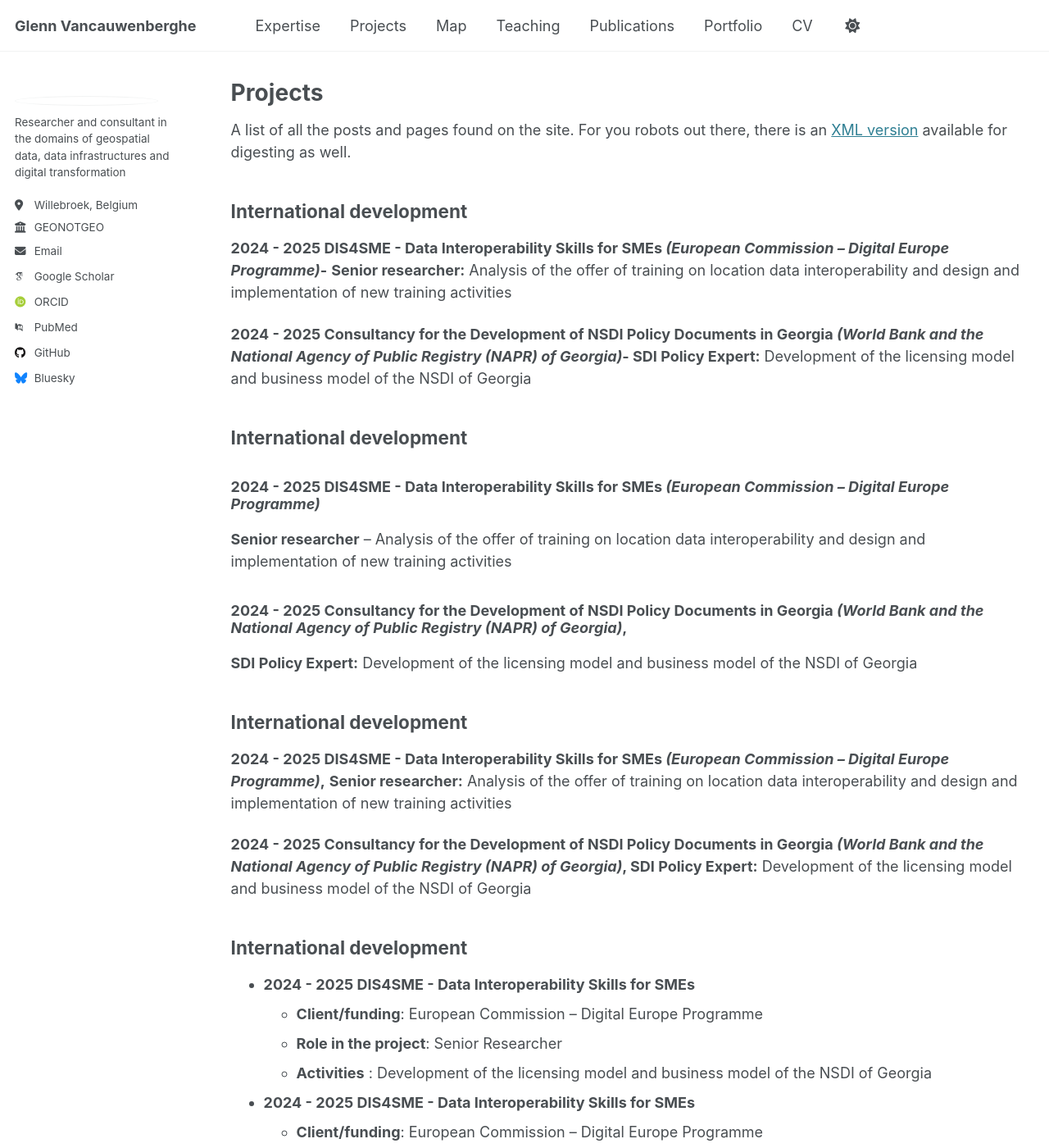
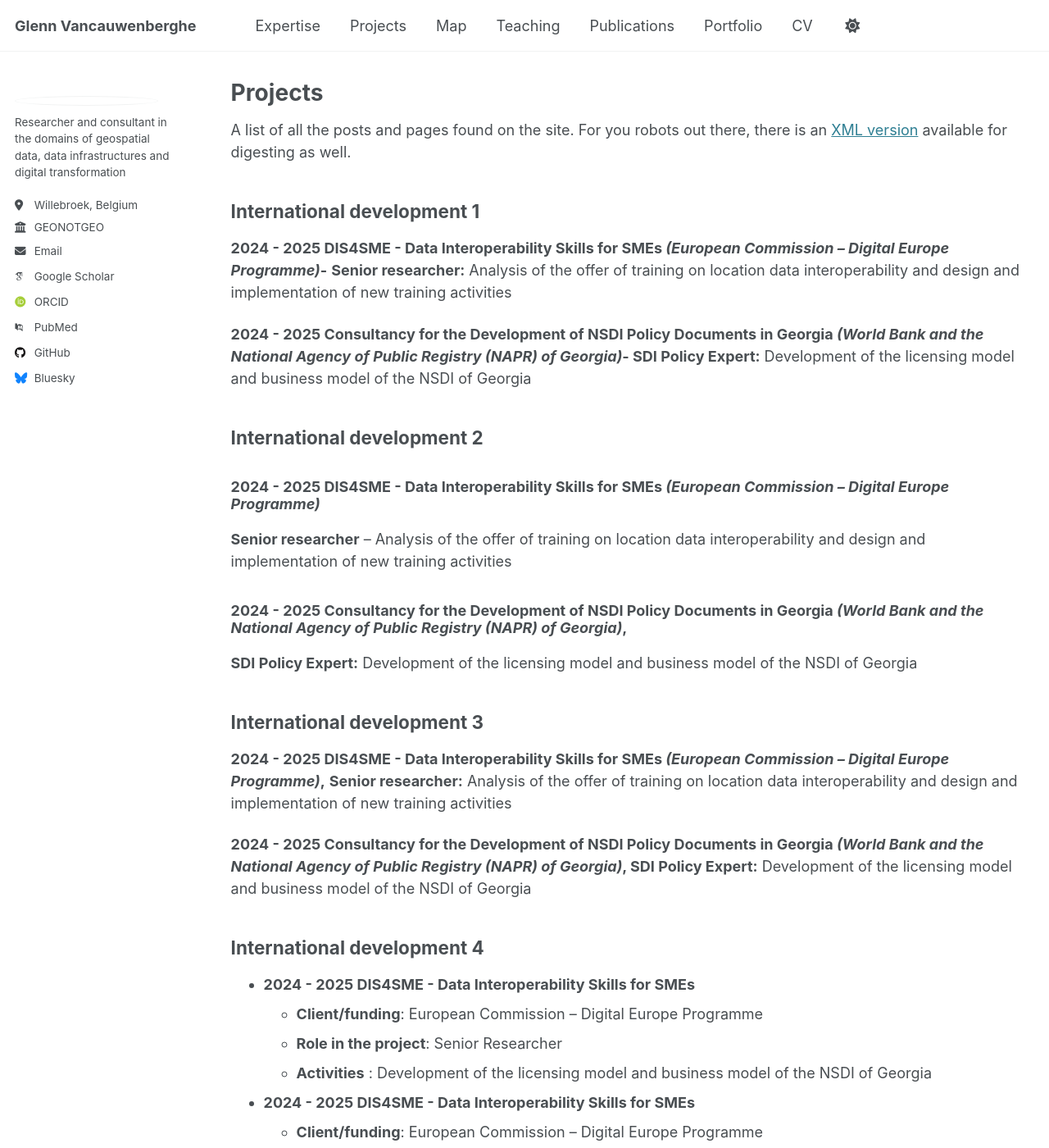
Before and after one commit to GVancauwenberghe/gvancauwenberghe.github.io, a Jekyll site: the page built from _pages/projects.md, in a window 1280 px wide and 1400 px high. Shown: the whole window at 82% size. Built offline with Jekyll 4.4.1, drawn with Linux system fonts in a browser that asks for light colours; some web fonts are replaced.

Commit message:
Update projects.md

```diff
--- a/_pages/projects.md
+++ b/_pages/projects.md
@@ -9,7 +9,7 @@ author_profile: true
 
 A list of all the posts and pages found on the site. For you robots out there, there is an [XML version]({{ base_path }}/sitemap.xml) available for digesting as well.
 
-## International development
+## International development 1
 
 **2024 - 2025 DIS4SME -  Data Interoperability Skills for SMEs _(European Commission –   Digital Europe Programme)_-**
 **Senior researcher:** Analysis of the offer of training on location data interoperability and design and implementation of new training activities
@@ -19,14 +19,14 @@ SDI Policy Expert:**   Development of the licensing model and business model of
 
 
 
-## International development
+## International development 2
 ### 2024 - 2025 DIS4SME -  Data Interoperability Skills for SMEs _(European Commission –   Digital Europe Programme)_
 **Senior researcher** –   Analysis of the offer of training on location data interoperability and design and implementation of new training activities
 
 ### 2024 - 2025 Consultancy for the Development of NSDI Policy Documents in Georgia _(World Bank and the National Agency of Public Registry (NAPR) of Georgia)_,
 **SDI Policy Expert:**   Development of the licensing model and business model of the NSDI of Georgia
 
-## International development
+## International development 3
 
 **2024 - 2025 DIS4SME -  Data Interoperability Skills for SMEs _(European Commission –   Digital Europe Programme)_,**
 **Senior researcher:** Analysis of the offer of training on location data interoperability and design and implementation of new training activities
@@ -34,7 +34,7 @@ SDI Policy Expert:**   Development of the licensing model and business model of
 **2024 - 2025 Consultancy for the Development of NSDI Policy Documents in Georgia _(World Bank and the National Agency of Public Registry (NAPR) of Georgia)_,
 SDI Policy Expert:**   Development of the licensing model and business model of the NSDI of Georgia
 
-## International development
+## International development 4
 
   * **2024 - 2025 DIS4SME -  Data Interoperability Skills for SMEs**
       * **Client/funding**: European Commission – Digital Europe Programme
```
